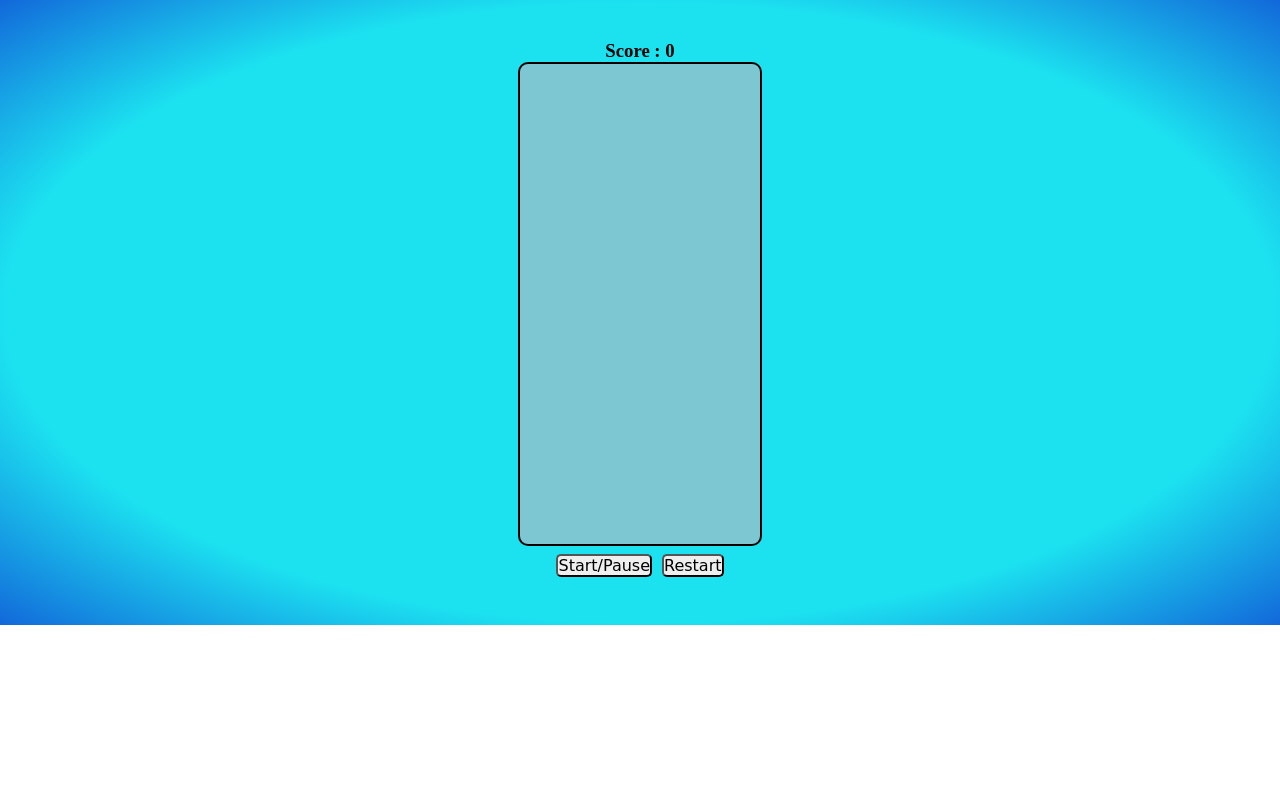
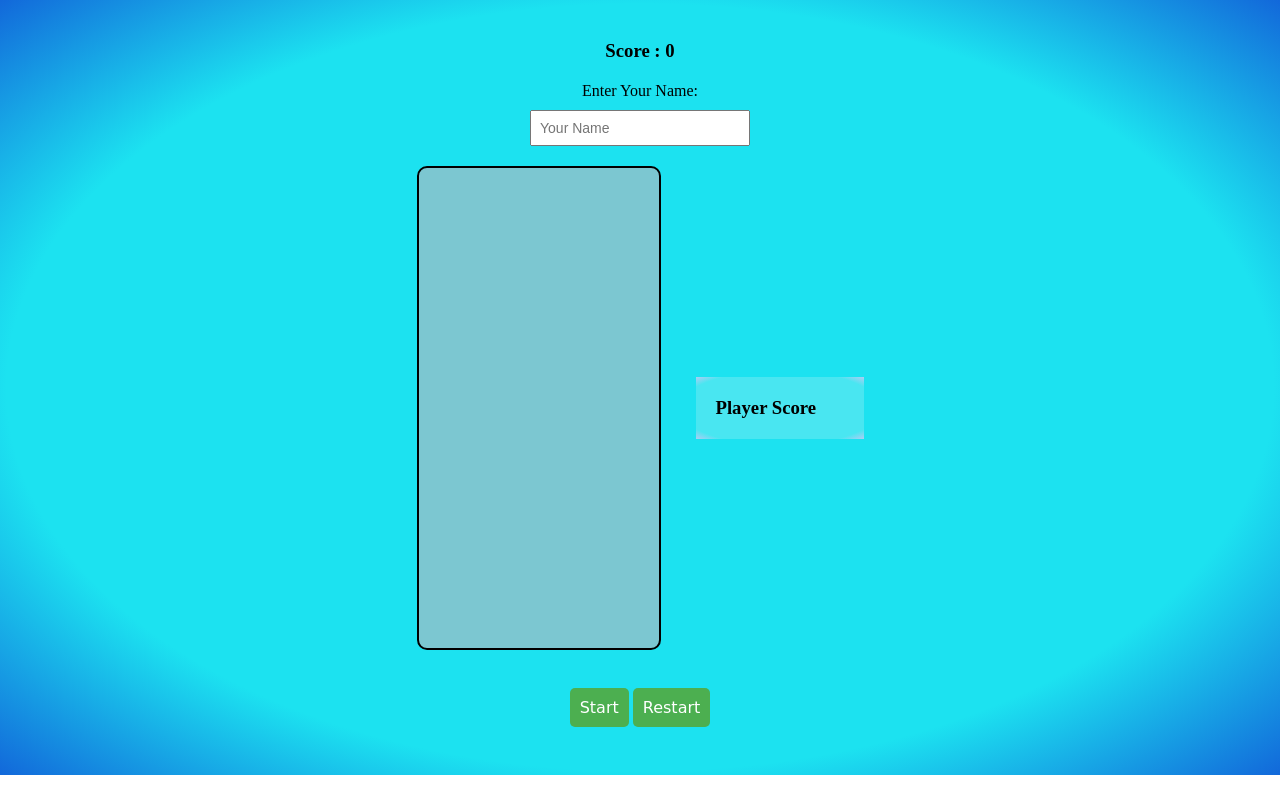
Before and after one commit to EbrahimFadly/Tetris-repo, a plain HTML site: page index.html in a window 1280 px wide. Drawn offline with Linux system fonts and the light colour scheme.

Commit message:
created a new restart function, instead of reloading the page, add player scores template, removed start and restart using keys

```diff
--- a/app.js
+++ b/app.js
@@ -1,11 +1,15 @@
     const grid = document.querySelector('.grid')
     let squares = Array.from(document.querySelectorAll('.grid div'))
     const dscore = document.querySelector('#sh')
-    const sbutton = document.querySelector('#start')
+    const sbutton = document.getElementById('start')
     const rbutton = document.getElementById('reset')
+    const playerName = document.getElementById('playerName')
     const width = 10
     let timer = null
     let score = 0
+    let final_score = 0
+    let gameover = false
+    let player_Name = ""
     // let speed = 1000
 //shapes
     const Lshape = [
@@ -153,10 +157,15 @@
         defaultFall()
     }
     function startNpause() {
-        if (timer) {
+        if (playerName.value == "") {
+            alert("Please enter your name before starting the game.")
+        }else if(timer) {
+            playerName.readOnly = true
             clearInterval(timer)
             timer = null
         }else{
+            playerName.readOnly = true
+            document.addEventListener('keyup', control)
             draw()
             timer = setInterval(defaultFall, 1000)
         }
@@ -188,6 +197,11 @@
             dscore.innerHTML =  "Game over"
             clearInterval(timer)
             document.removeEventListener("keyup", control)
+            playerName.readOnly = false
+            gameover = true
+            final_score = score
+            score = 0
+            /*create code to take player name and final_score and store inside DB*/
         }
     }
     function highlight() {
@@ -201,13 +215,27 @@
         }
     }
     function restart(event) {
-        if (event.keyCode === 82) {
-            rbutton.click()
-        }
-    }
-    function pause(event) {
-        if (event.keyCode === 83) {
-            startNpause()
+        if(gameover){
+            for (let i = 0; i < 199; i+=width) {
+                const row = [i, i+1, i+2, i+3, i+4, i+5, i+6, i+7, i+8, i+9]
+                    row.forEach(element => {
+                        squares[element].classList.remove('Taken')
+                        squares[element].classList.remove('shape')
+                        squares[element].classList.remove('highlighted')
+                        squares[element].classList.remove('red')
+                        squares[element].classList.remove('orange')
+                        squares[element].classList.remove('yellow')
+                        squares[element].classList.remove('pink')
+                        squares[element].classList.remove('green')
+                    })
+                    const deletedsquares = squares.splice(i, 10)
+                    squares = deletedsquares.concat(squares)
+                    squares.forEach(element => grid.appendChild(element))
+            }
+                    gameover = false
+                    dscore.innerHTML = "Score : 0"
+        }else{
+            alert("You cant restart unless you lose")
         }
     }
     /*function addspeed() {
@@ -215,7 +243,5 @@
             speed += 10000
         }
     }*/
-    document.addEventListener('keyup', pause)
-    document.addEventListener('keyup', restart)
-    document.addEventListener('keyup', control)
-    sbutton.addEventListener('click',startNpause)
+    sbutton.addEventListener('click', startNpause)
+    rbutton.addEventListener('click', restart)
--- a/index.html
+++ b/index.html
@@ -7,13 +7,18 @@
   </head>
   <body>
 
-    <div id="Game">
       <div class="score">
         <h3 id="sh">Score : 0</h3>
       </div>
 
+      <div id="playerNameForm">
+        <label for="playerName">Enter Your Name:</label>
+        <input type="text" id="playerName" placeholder="Your Name">
+      </div>
 
 
+    <div id="gameAndPlayerContainer">
+      <div id="gameContainer">
         <div class="grid">
           <div></div>
           <div></div>
@@ -228,9 +233,22 @@
           <div class="Taken"></div>
 
         </div>
+      </div>
+
+      <div id="sideContainer">
+        <div id="playerListContainer">
+          <h3>Player Score</h3>
+          <ul id="playerList">
+            <!-- Player scores -->
+          </ul>
+        </div>
+      </div>
+    </div>
+
+      <div id="buttonContainer">
         <div class="btn-container">
-      <button class="btn" id="start" title="Press S to start/pause">Start/Pause</button>
-      <button class="btn" id="reset" title="Press R to restart" onclick="window.location.reload();">Restart</button>
+          <button class="btn" id="start" title="start/pause" >Start</button>
+          <button class="btn" id="reset">Restart</button>
         </div>
     </div>
 
--- a/style.css
+++ b/style.css
@@ -7,6 +7,7 @@ body{
     background-image: radial-gradient(rgb(28, 226, 240) 70%, rgb(18, 104, 218));
     background-repeat: no-repeat;
     padding-block: 40px;
+    overflow: hidden;
 }
 
 #Game{
@@ -61,3 +62,60 @@ body{
 .yellow{background-color: yellow;}
 .pink{background-color: rgb(248, 153, 169);}
 .green{background-color: greenyellow;}
+
+#playerNameForm {
+    text-align: center;
+    margin: 20px;
+  }
+
+  label {
+    display: block;
+    margin-bottom: 10px;
+    font-size: 16px;
+  }
+
+  input {
+    padding: 8px;
+    font-size: 14px;
+    width: 200px;
+  }
+
+  button {
+    padding: 10px;
+    font-size: 16px;
+    background-color: #4CAF50;
+    color: white;
+    border: none;
+    border-radius: 5px;
+    cursor: pointer;
+    margin-top: 10px;
+  }
+
+  button:hover {
+    background-color: #45a049;
+  }
+
+
+  #gameAndPlayerContainer {
+    display: flex;
+    align-items: center;
+    justify-content: center;
+    gap: 35px;
+  }
+
+  #sideContainer {
+    width: 10%;
+    padding: 20px;
+    background-image: radial-gradient(rgb(73, 230, 241) 85%, rgb(177, 204, 243));
+  }
+
+  #buttonContainer {
+    clear: both;
+    text-align: center;
+    margin-top: 20px;
+  }
+
+  .btn-container {
+    display: inline-block;
+    gap: 10px;
+  }
```
Lines whose indentation alone changed are shown as unchanged.
